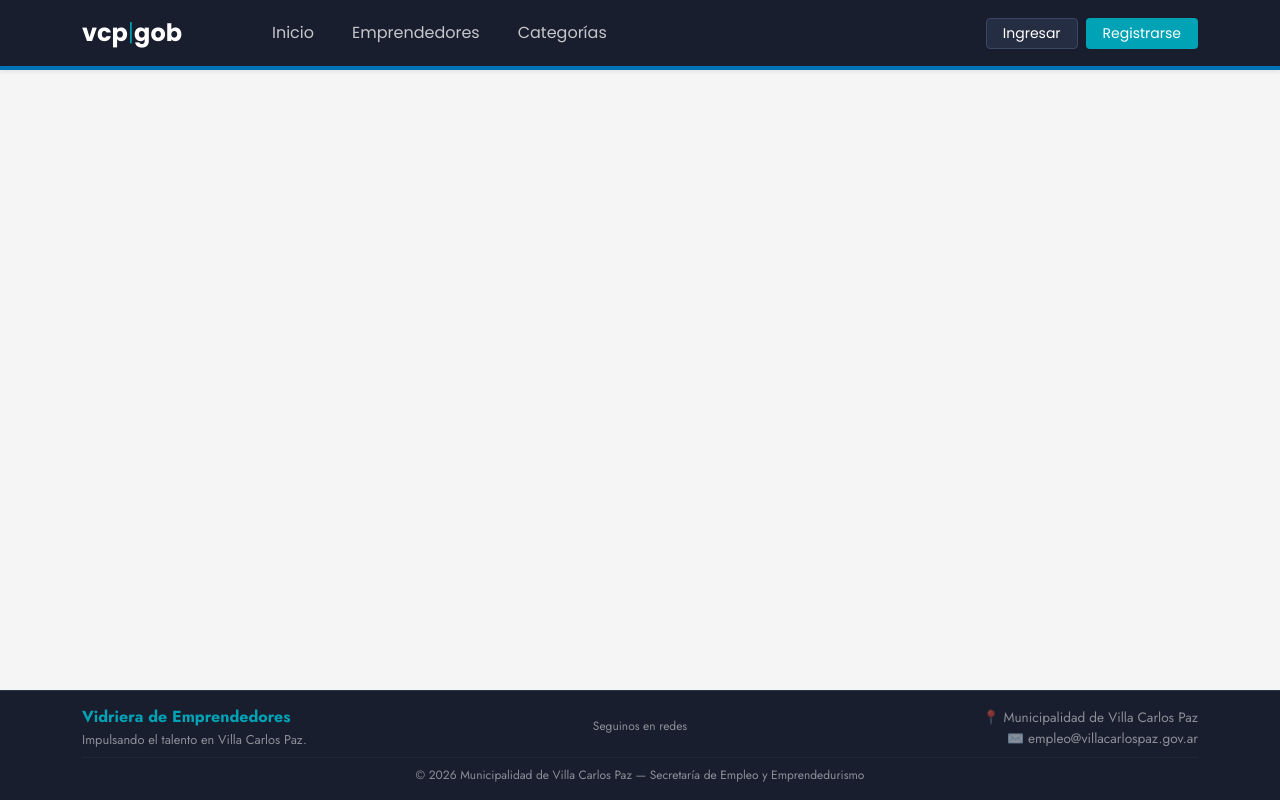
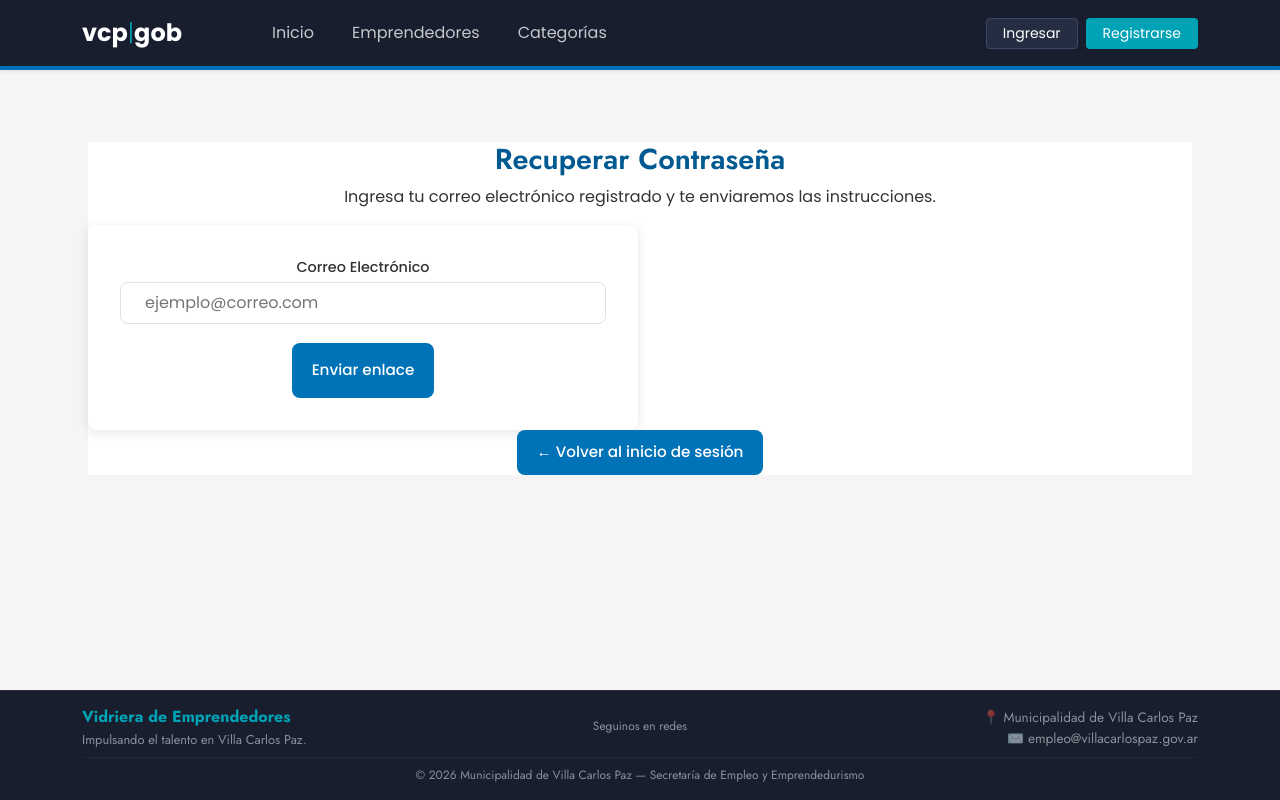
Before and after one commit to gustavoloyola287/vidrieraemprendedoresindependiente, a React (Vite) app in the folder frontend/: page /recuperar-password in a window 1280 px wide. Built offline with nearby package versions, Linux system fonts and the light colour scheme.

Commit message:
changes/updates

```diff
--- a/frontend/src/App.tsx
+++ b/frontend/src/App.tsx
@@ -6,8 +6,8 @@ import Home from "./Page/Home";
 import Login from "./Page/Login";
 import RegistroEmprendedor from "./Page/RegistroEmprendedor";
 import DetalleEmprendedor from "./Page/DetalleEmprendedor";
-import ProtectedRoute from "./Components/ProtectedRoute"; // Import de la ruta protegida
-
+import ProtectedRoute from "./Components/ProtectedRoute";
+import { RecuperarPassword } from "./Page/RecuperarPassword";
 function App() {
     return (
         <AuthProvider>
@@ -34,6 +34,7 @@ function App() {
                                 </ProtectedRoute>
                             }
                         />
+                        <Route path="/recuperar-password" element={<RecuperarPassword />} />
                     </Routes>
                 </main>
 
--- /dev/null
+++ b/frontend/src/Page/RecuperarPassword.tsx
@@ -0,0 +1,87 @@
+import React, { useState } from 'react';
+import { useNavigate } from 'react-router-dom';
+
+export const RecuperarPassword: React.FC = () => {
+    const navigate = useNavigate();
+
+    const [email, setEmail] = useState('');
+    const [error, setError] = useState<string | null>(null);
+    const [loading, setLoading] = useState(false);
+    const [successMessage, setSuccessMessage] = useState<string | null>(null);
+
+    const handleSubmit = async (e: React.FormEvent) => {
+    e.preventDefault();
+    setError(null);
+    setSuccessMessage(null);
+    setLoading(true);
+
+        try {
+        // Simulación de llamada al backend (/api/auth/recover-password) [US-08]
+        console.log('Solicitando recuperación para:', email);
+
+        // Simulo respuesta exitosa para la demo de mañana
+        setTimeout(() => {
+            setLoading(false);
+            setSuccessMessage('Si el correo está registrado, recibirás un enlace para restablecer tu contraseña.');
+        }, 1000);
+
+        } catch (err) {
+        setLoading(false);
+        setError('Ocurrió un error al procesar la solicitud. Intenta nuevamente.');
+        }
+    };
+
+    return (
+        <div className="min-h-screen flex items-center justify-center bg-gray-50 p-4">
+        <div className="max-w-md w-full bg-white p-8 rounded-xl shadow-md text-center">
+            <h2 className="text-2xl font-bold text-gray-800 mb-2">Recuperar Contraseña</h2>
+            <p className="text-sm text-gray-600 mb-6">
+            Ingresa tu correo electrónico registrado y te enviaremos las instrucciones.
+            </p>
+
+            {error && (
+            <div className="bg-red-100 text-red-700 p-3 rounded-lg mb-4 text-sm">
+                {error}
+            </div>
+            )}
+
+            {successMessage && (
+            <div className="bg-green-100 text-green-700 p-3 rounded-lg mb-4 text-sm">
+                {successMessage}
+            </div>
+            )}
+
+            <form onSubmit={handleSubmit} className="space-y-4 text-left">
+            <div>
+                <label className="block text-sm font-semibold text-gray-700 mb-1">
+                Correo Electrónico
+                </label>
+                <input
+                type="email"
+                required
+                value={email}
+                onChange={(e) => setEmail(e.target.value)}
+                placeholder="ejemplo@correo.com"
+                className="w-full px-4 py-2 border rounded-lg focus:outline-none focus:ring-2 focus:ring-blue-500"
+                />
+            </div>
+
+            <button
+                type="submit"
+                disabled={loading}
+                className="w-full py-3 bg-blue-600 text-white font-bold rounded-lg hover:bg-blue-700 transition-colors disabled:opacity-50"
+            >
+                {loading ? 'Enviando...' : 'Enviar enlace'}
+            </button>
+            </form>
+
+            <button
+            onClick={() => navigate('/login')}
+            className="mt-6 text-sm text-blue-600 hover:underline inline-block"
+            >
+            ← Volver al inicio de sesión
+            </button>
+        </div>
+        </div>
+    );
+    };
--- a/frontend/src/page/Login.tsx
+++ b/frontend/src/page/Login.tsx
@@ -1,5 +1,6 @@
 import React, { useState } from 'react';
 import { useNavigate } from 'react-router-dom';
+import { Link } from 'react-router-dom';
 import { useAuth } from '../Context/AuthContext'; // Ajusta la ruta de importación según tu estructura
 
 export const Login: React.FC = () => {
@@ -94,6 +95,14 @@ export const Login: React.FC = () => {
               <button type="submit" className="btn btn-primary w-100 py-2 fw-bold" disabled={loading}>
                 {loading ? 'Iniciando sesión...' : 'Iniciar sesión'}
               </button>
+              <div className="mt-4 text-center">
+  <Link
+    to="/recuperar-password"
+    className="text-blue-600 hover:underline text-sm font-medium"
+  >
+    ¿Olvidaste tu contraseña?
+  </Link>
+</div>
             </form>
           </div>
         </div>
```
Also changed, not shown: frontend/src/Page/GestionProductos.tsx (added), 1 other file (tests, documents, lock files or other folders).
